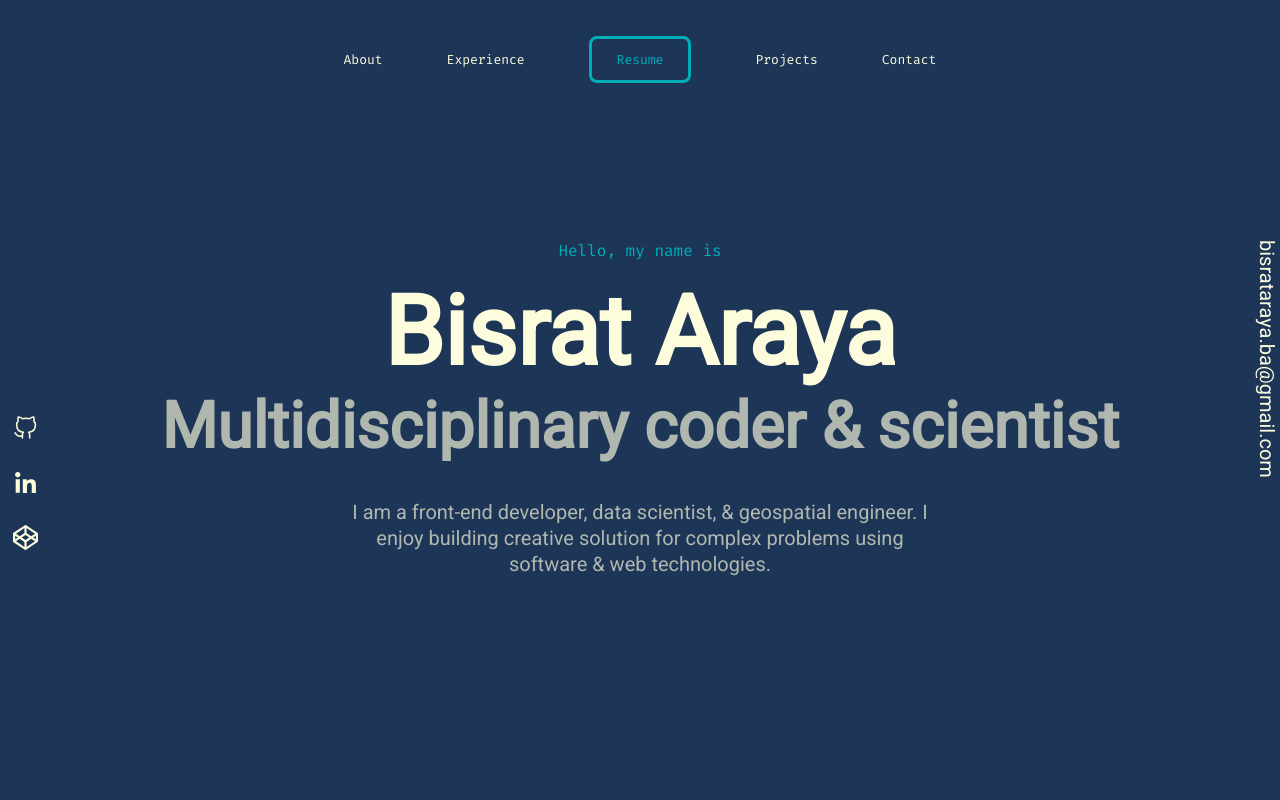
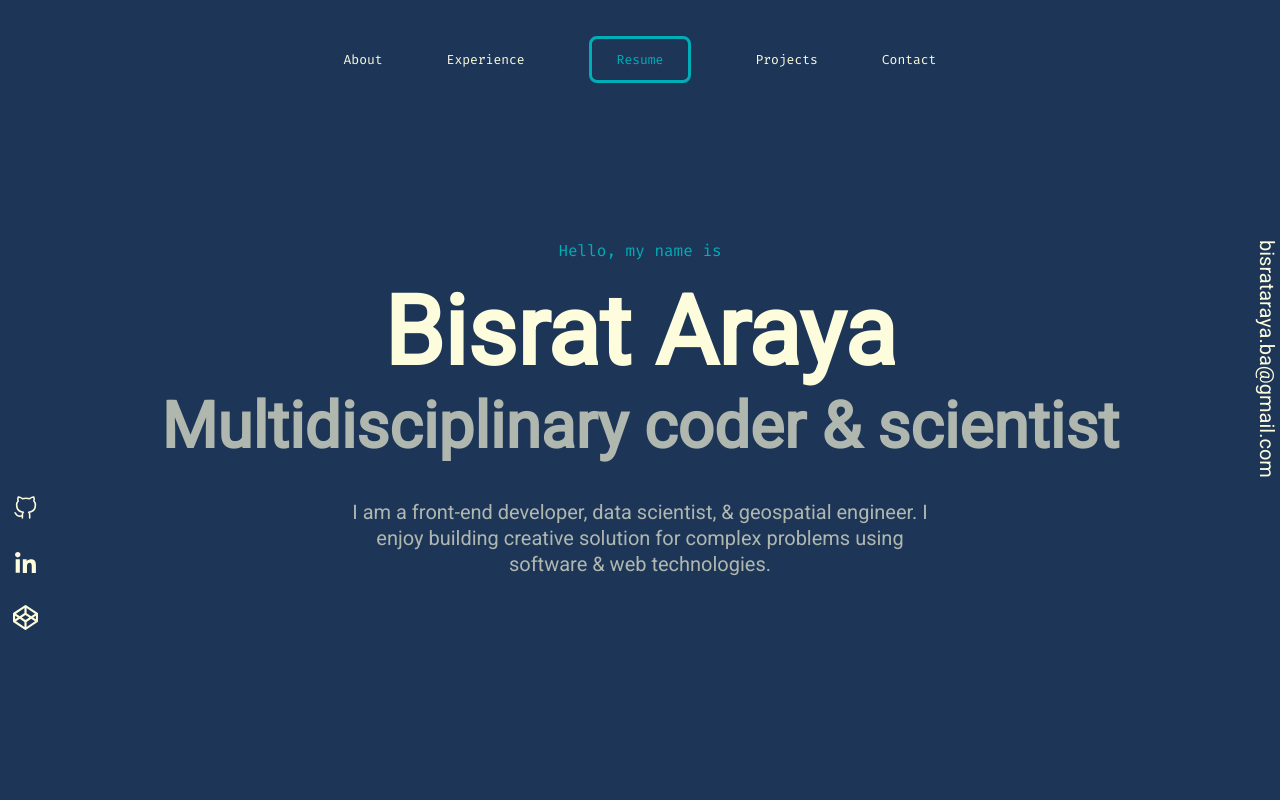
Before and after one commit to Bisrat-Araya/personal-website, a plain HTML site: page src/index.html in a window 1280 px wide. Shown: the top 800 px of the page. Drawn offline with nearby package versions, Linux system fonts and the light colour scheme; files that its build step writes are made by us from their sources.

Commit message:
lowered left sidebar vertically

```diff
--- a/src/styles/sass/layouts/_sidebar.scss
+++ b/src/styles/sass/layouts/_sidebar.scss
@@ -7,7 +7,7 @@
 
 .l-sidebar--left {
   @extend .l-sidebar;
-  top: 50vh;
+  top: 60vh;
   right: revert;
   left: 0;
 }
```
